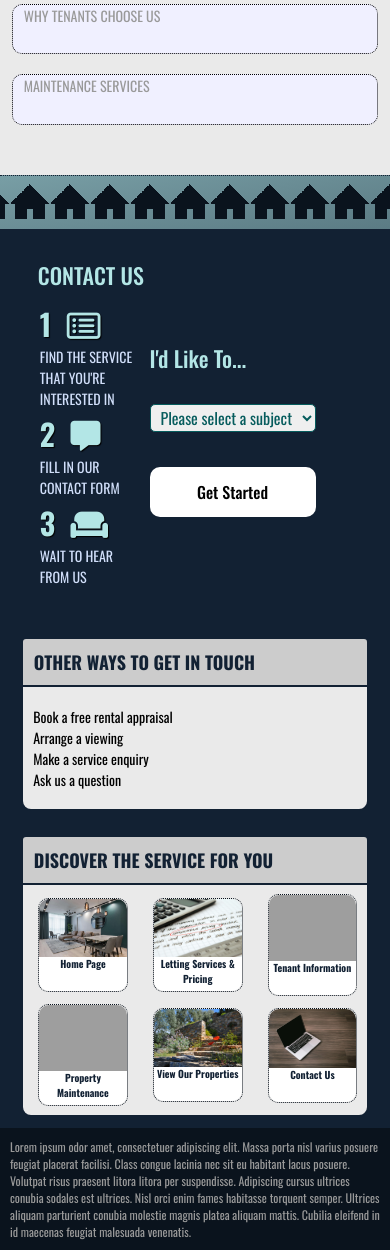
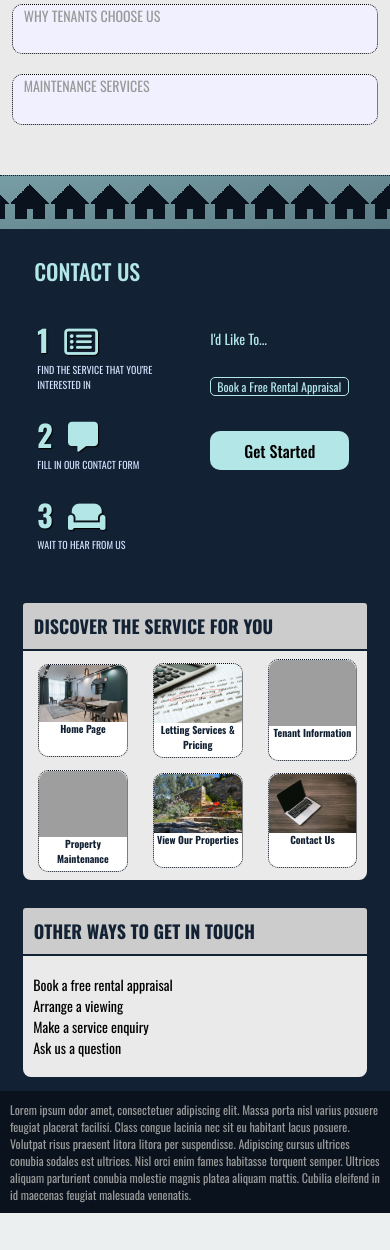
Before and after one commit to leastmeansquares/Web-Test, a PHP site: page / in a window 390 px wide. Shown: the part 3374-4624 px from the top of the page. After the commit the page ends 4587 px from the top, so only its background shows below. Run offline with PHP 8.4, Linux system fonts and the light colour scheme; some libraries are stand-ins or nearby versions; some web fonts are replaced; grey boxes are pictures that could not be loaded.

Commit message:
Mobile formatting updates

```diff
--- a/index.css
+++ b/index.css
@@ -462,7 +462,7 @@ nav p {
 
 /**  BUTTONS  **/
 
-button, #header-btn, a {
+button, #header-btn, a, select {
     cursor: pointer;
     transition-duration: 0.2s;
 }
@@ -1184,28 +1184,73 @@ textarea  {
 
 /**  CONTACT US IN THREE STEPS  **/
 
-.three-steps-box > div > div {
-    border-radius: 80px;
-}
-
 .three-steps-box {
     border-radius: 120px;
     height: calc(fit-content + 40px);
     width: 90dvw;
-    padding: 5% 15% 5% 5%;
+    padding: 4%;
     margin-bottom: 30px;
 }
 
-.three-steps-element  {
-   width: 25dvw;
-   margin: 2%;
+.three-steps-element {
+   width: 40dvw;
+   margin: max(6%, 20px) 2%;
    border-radius: 120px;
+}
+
+.three-steps-element:last-of-type {
+    margin-bottom: -20px;
+}
+
+.three-steps-element > p {
+    font-size: clamp(0.625rem, 1.5dvw, 1.5rem);
+}
+
+.three-steps-box form {
+    width: 40dvw;
+    margin-right: 2%;
+    margin-left: 20px;
+    position: relative;
 }
 
 #get-started {
     width: 100%;
-    height: 50px;
+    height: clamp(35px, 10dvw ,50px);
+    background-color: var(--light-teal);
 }
+
+#page-subject {
+    background: none;
+    width: 100%;
+    height: fit-content;
+    font-size: clamp(0.75rem, 2.5dvw, 3rem);
+    border: 1px solid var(--light-teal);
+    color: var(--light-teal);
+    appearance: none;
+}
+
+#page-subject > option {
+    background-color: var(--dark-blue);
+    font-size: clamp(0.5rem, 1.5dvw, 1.5rem);
+}
+
+.three-steps-box form:before {
+    position: absolute;
+    top: 36%;
+    right: calc(10px + 0.5dvw);
+    content: " ";
+    width: 0;
+    height: 0;
+    margin-top: -5px;
+    border-style: solid;
+    border-width: 0.75dvw 0.5dvw 0 0.5dvw;
+    border-color: var(--light-teal) transparent transparent transparent;
+    pointer-events: none;
+  }
+
+  .three-steps-box form:focus {
+    border-color: red transparent transparent transparent;
+  }
 
 
 /** FOOTER **/
--- a/index.html
+++ b/index.html
@@ -358,14 +358,13 @@
                             </div>
                         </div>
                         <form>
-                            <label for="subject"><h3 class="light-teal-text">I'd Like To...</h3></label><br>
-                            <select name="subject" id="subject" required>
-                                <option>Please select a subject</option>
-                                <option value="subject-a">Subject A</option>
-                                <option value="subject-b">Subject B</option>
-                                <option value="subject-c">Subject C</option>
-                                <option value="subject-d">Subject D</option>
-                                <option value="subject-e">Subject E</option>
+                            <label for="page-subject"><p class="light-teal-text">I'd Like To...</p></label><br>
+                            <select name="page-subject" id="page-subject" required>
+                                <option>Book a Free Rental Appraisal</option>
+                                <option value="subject-a">Arrange a Viewing</option>
+                                <option value="subject-b">Discuss Our Services</option>
+                                <option value="subject-c">Make a Maintenance Enquiry</option>
+                                <option value="subject-d">Ask Us Something</option>
                                 <option value="other">Other (Please Specify)</option>
                             </select><br>
                             <button class="main-button white-style white" id="get-started">
@@ -374,17 +373,7 @@
                         </form>
                     </div>
                 </div>
-                <button class="dropdown-btn pressed" id="getInTouchBtn"><h3>OTHER WAYS TO GET IN TOUCH</h3><p class="arrow-xl up"></p></button>
-                <div id="get-in-touch-dropdown" class="pressed">
-                    <div class="text-box dropdown-div">
-                        <p>Book a free rental appraisal</p>
-                        <p>Arrange a viewing</p>
-                        <p>Make a service enquiry</p>
-                        <p>Ask us a question</p>
-                    </div>
-                </div>
             </section>
-
             <section id="footer-button-section">
                 <div class="container align-c text-box footer-button" id="discovery-section">
                     <button class="dropdown-btn pressed" id="discoveryBtn"><h3>DISCOVER THE SERVICE FOR YOU</h3><p class="arrow-xl up"></p></button>
@@ -427,6 +416,17 @@
                                     <div><p>Contact Us</p></div>
                                 </button>
                             </a>
+                        </div>
+                    </div>
+                </div>
+                <div class="container align-c text-box footer-button" id="contact-section">
+                    <button class="dropdown-btn pressed" id="getInTouchBtn"><h3>OTHER WAYS TO GET IN TOUCH</h3><p class="arrow-xl up"></p></button>
+                    <div id="get-in-touch-dropdown" class="pressed">
+                        <div class="text-box dropdown-div">
+                            <p>Book a free rental appraisal</p>
+                            <p>Arrange a viewing</p>
+                            <p>Make a service enquiry</p>
+                            <p>Ask us a question</p>
                         </div>
                     </div>
                 </div>
```
